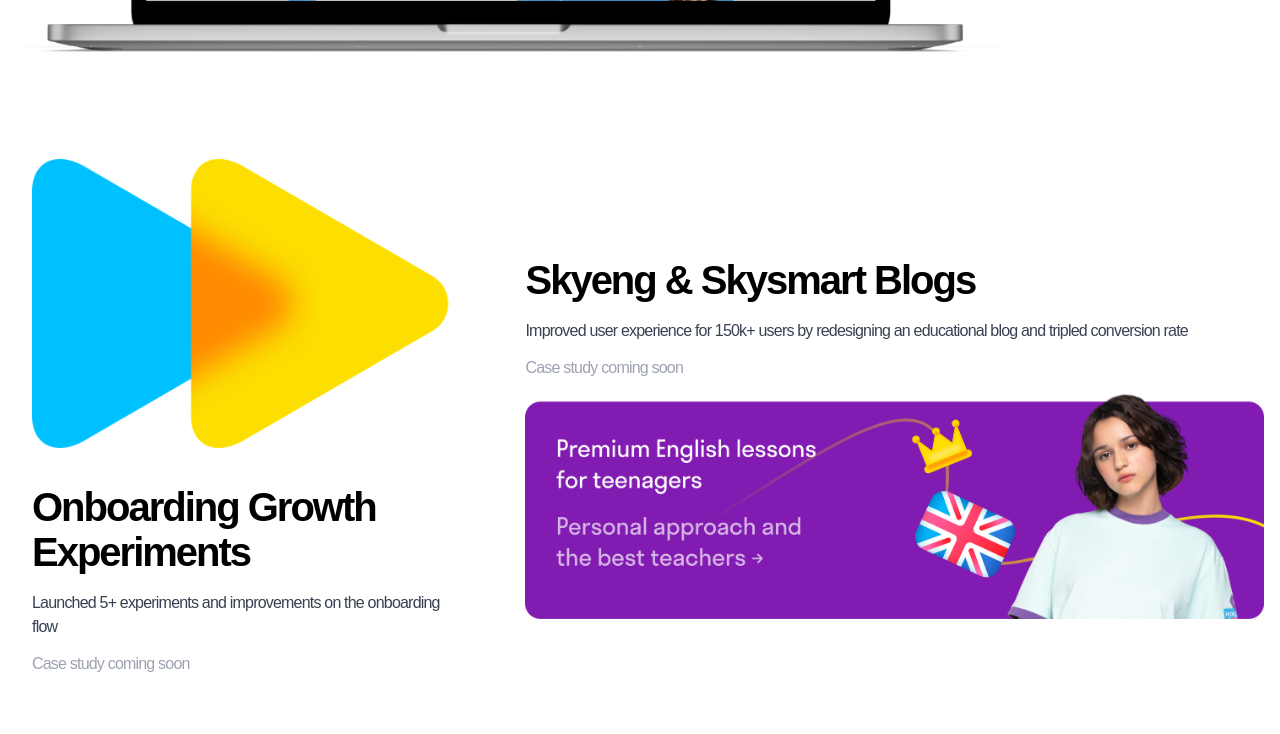
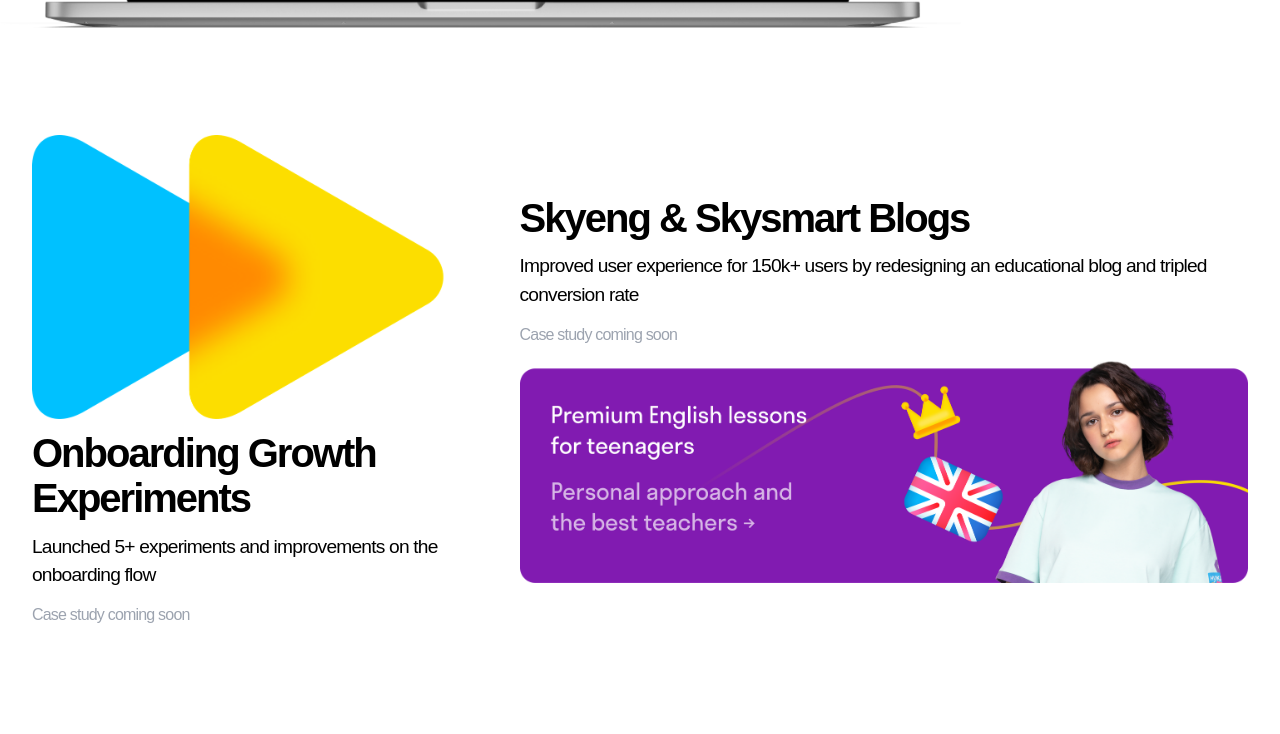
Before and after one commit to simplegr33n/portfolio, a React (Create React App) app: page / in a window 1280 px wide. Shown: the part 1040-1774 px from the top of the page. Built offline with nearby package versions, Linux system fonts and the light colour scheme.

Commit message:
minor styling

```diff
--- a/src/App.css
+++ b/src/App.css
@@ -127,7 +127,7 @@
 .project-multi-section {
   margin-bottom: 6rem;
   margin-left: 2rem;
-  margin-right: 1rem;
+  margin-right: 2rem;
   display: flex;
   gap: 4rem;
   align-items: center;
@@ -154,13 +154,16 @@
   letter-spacing: -0.125rem;
   font-size: 2.5rem;
   font-weight: bold;
-  margin-bottom: 1rem;
+  margin-top: 0.5rem;
+  margin-bottom: -0.5rem;
 }
 
 .project-description {
-  color: #374151;
+  color: black;
   margin-bottom: 1rem;
   line-height: 1.5;
+  font-size: 1.2rem;
+  font-weight: 500;
 }
 
 .project-link {
--- a/src/App.js
+++ b/src/App.js
@@ -99,7 +99,7 @@
         <section id="projects" className="project-section">
           <div className="project-image-container">
             <img
-              src="images/skyeng-home-page.webp"
+              src={`${process.env.PUBLIC_URL}/images/skyeng-home-page.webp`}
               alt="Skyeng Home Page"
               className="project-image"
             />
@@ -128,7 +128,7 @@
           <div className="project-content">
             <div className="project-image-container">
               <img
-                src="images/growth-experiments.webp"
+                src={`${process.env.PUBLIC_URL}/images/growth-experiments.webp`}
                 alt="Skyeng & Skysmart Blogs"
                 className="project-image"
               />
@@ -153,15 +153,15 @@
             <div className="project-image-container">
               <picture>
                 <source
-                  srcSet="images/premium-english-lessons-mobile.webp"
+                  srcSet={`${process.env.PUBLIC_URL}/images/premium-english-lessons-mobile.webp`}
                   media="(max-width: 768px)"
                 />
                 <source
-                  srcSet="images/premium-english-lessons.webp"
+                  srcSet={`${process.env.PUBLIC_URL}/images/premium-english-lessons.webp`}
                   media="(min-width: 769px)"
                 />
                 <img
-                  src="images/premium-english-lessons.webp"
+                  src={`${process.env.PUBLIC_URL}/images/premium-english-lessons.webp`}
                   alt="Skyeng & Skysmart Blogs"
                   className="project-image"
                 />
@@ -173,7 +173,7 @@
         <section className="project-section">
           <div className="project-image-container">
             <img
-              src="images/japanese-textbook.webp"
+              src={`${process.env.PUBLIC_URL}/images/japanese-textbook.webp`}
               alt="Interactive Japanese Textbook"
               className="project-image"
             />
```
